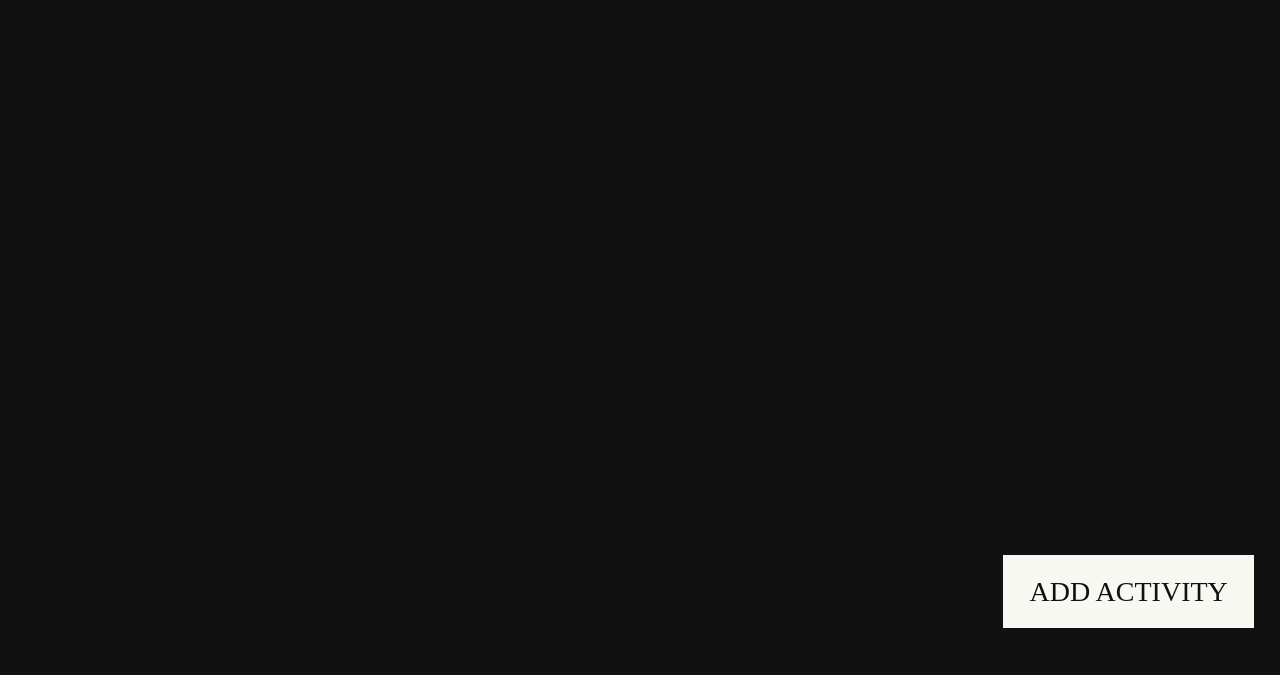
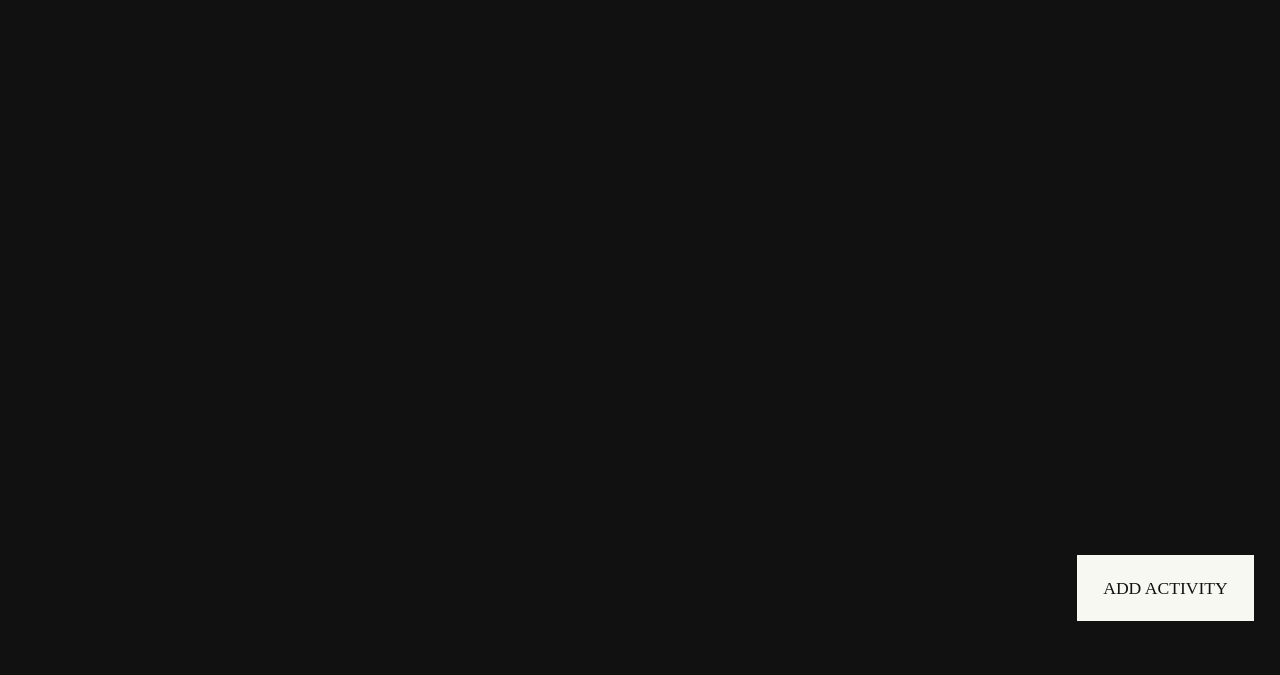
Before and after one commit to otaniyoz/logbook, a plain HTML site: page index.html in a window 1280 px wide. Shown: the part 125-800 px from the top of the page. Drawn offline with Linux system fonts and the light colour scheme; a web font is replaced by a local one.

Commit message:
reduced subtitle font size

```diff
--- a/style.css
+++ b/style.css
@@ -35,7 +35,7 @@
   --xxlarge-gap: 4vmax;
   --small-line-height: 0.7em;
   --regular-line-height: 1em;
-  --font-size-small: clamp(1rem, 3.5vmin, 2rem);
+  --font-size-small: clamp(0.6rem, 1vmin + 0.6rem, 2rem);
   --font-size-regular: clamp(1rem, 2.5vmax, 2rem);
   --font-size-medium: clamp(1rem, 3vw + 1rem, 4rem);
   --font-size-large: clamp(1rem, 3vmax + 1rem, 8rem);
```
